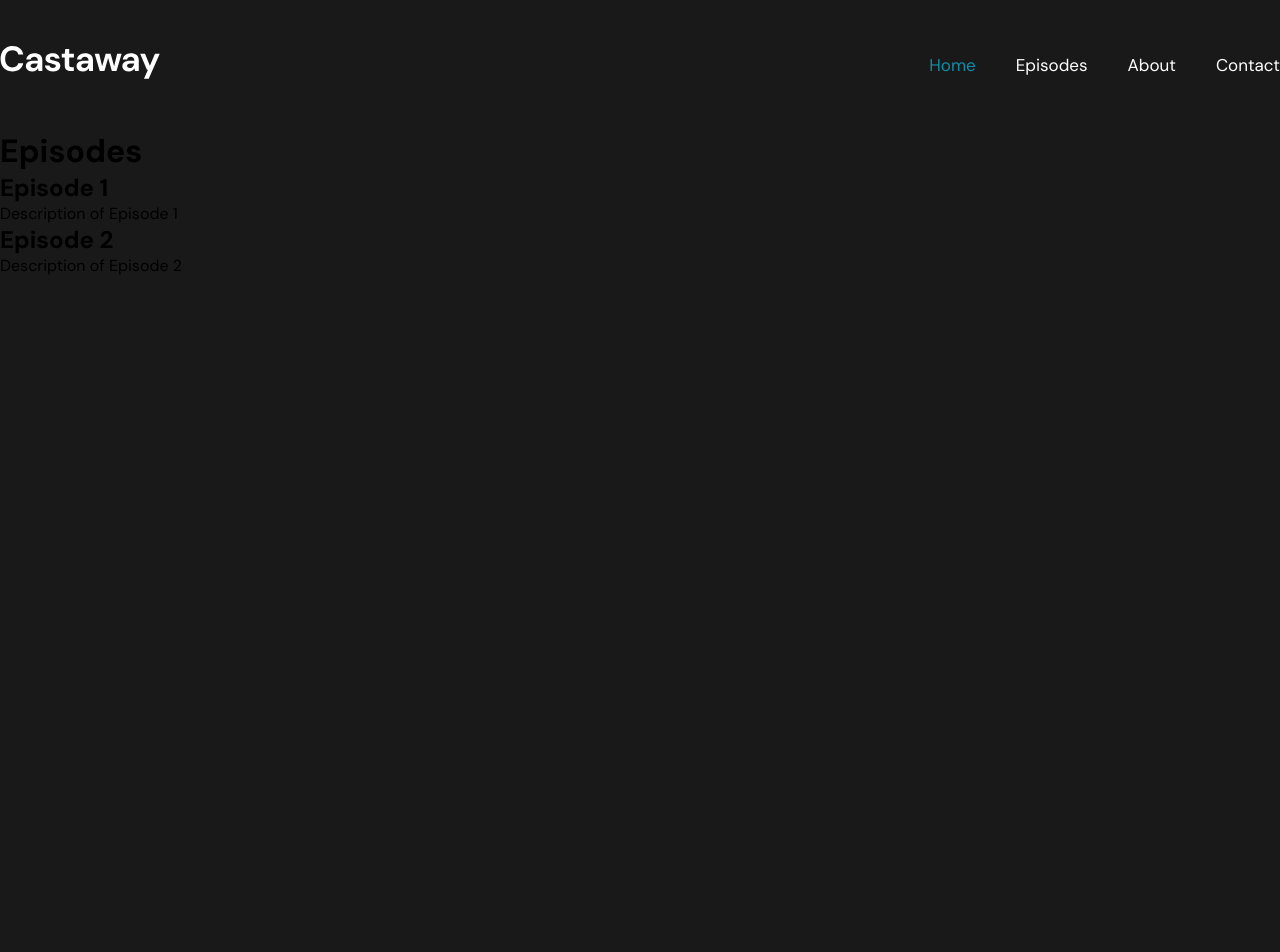
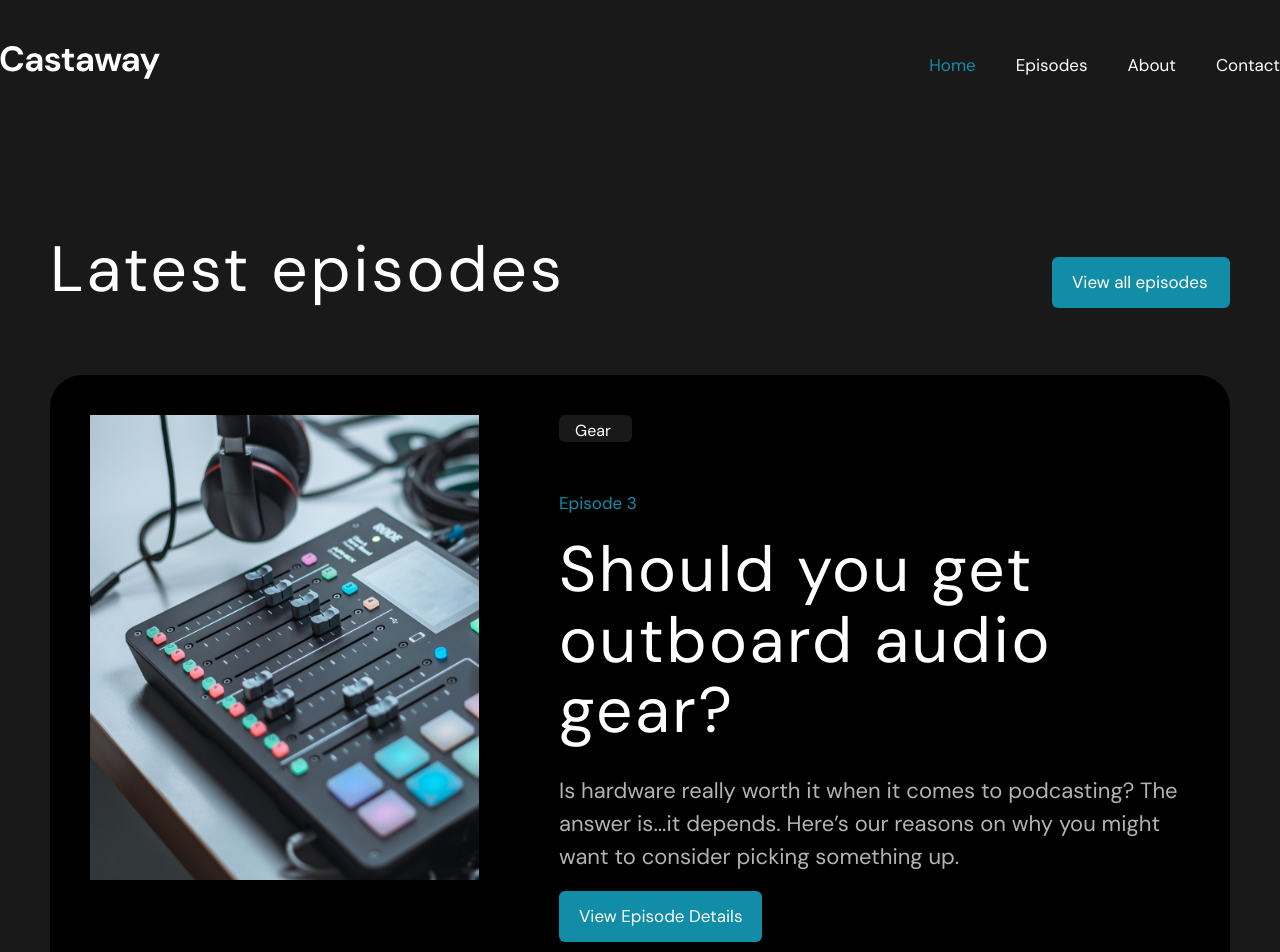
Before and after one commit to Mokkento12/castaway-react-app, a React (Create React App) app: page /episodes in a window 1280 px wide. Shown: the top 952 px of the page. Before the commit the page ends 800 px from the top, so only its background shows below. Built offline with nearby package versions, Linux system fonts and the light colour scheme.

Commit message:
переписан компонент EpisodesPage

```diff
--- a/src/components/Episodes/EpisodesPage.css
+++ b/src/components/Episodes/EpisodesPage.css
@@ -0,0 +1,98 @@
+.episodes {
+  padding: 100px 50px 160px;
+}
+
+.header-ep {
+  display: flex;
+  align-items: center;
+  justify-content: space-between;
+  margin-bottom: 40px;
+}
+
+.ep-title {
+  color: #FFF;
+  font-size: 64px;
+  font-style: normal;
+  font-weight: 400;
+  line-height: 79.2px;
+  letter-spacing: 2.88px;
+  margin-bottom: 26px;
+}
+
+.button {
+  min-width: 178px;
+  height: 51px;
+  display: inline-block;
+  border-radius: 6px;
+  background: #118DA8;
+  color: #fff;
+  text-decoration: none;
+  color: #FFF;
+  font-size: 17px;
+  font-style: normal;
+  font-weight: 400;
+  line-height: 27px;
+  padding: 12px 20px;
+}
+
+.card-container {
+  display: flex;
+  border-radius: 32px;
+  background: #000;
+  margin-bottom: 60px;
+}
+
+.card-image-block,
+.card-text-block {
+  padding: 40px;
+}
+
+.card-text-block {
+  max-width: 778px;
+  min-height: 465px;
+}
+
+.card-image {
+  width: 389px;
+  height: 465px;
+}
+
+.ep-label {
+  display: inline-block;
+  min-width: 73px;
+  height: 27px;
+  border-radius: 6px;
+  background: #191919;
+  color: #fff;
+  padding: 5px 16px;
+  margin-bottom: 48px;
+}
+
+.card-title {
+  color: #118DA8;
+  font-size: 17px;
+  font-style: normal;
+  font-weight: 400;
+  line-height: 27px;
+  margin-bottom: 18px;
+}
+
+.card-title-strong {
+  color: #FFF;
+  font-size: 64px;
+  font-style: normal;
+  font-weight: 400;
+  line-height: 70.4px;
+  letter-spacing: 2.56px;
+  margin-bottom: 28px;
+}
+
+.card-desc {
+  max-width: 757px;
+  color: rgba(255, 255, 255, 0.70);
+  font-size: 22px;
+  font-style: normal;
+  font-weight: 400;
+  line-height: 33px;
+  margin-bottom: 18px;
+}
--- a/src/components/Episodes/EpisodesPage.js
+++ b/src/components/Episodes/EpisodesPage.js
@@ -1,23 +1,59 @@
 import React from "react";
 import "./EpisodesPage.css";
 
+import cardImg1 from "../../assets/img/card-img-1.jpg";
+import cardImg2 from "../../assets/img/card-img-2.jpg";
+import cardImg3 from "../../assets/img/card-img-3.jpg";
+
 const EpisodesPage = () => {
   const episodes = [
-    { title: "Episode 1", description: "Description of Episode 1" },
-    { title: "Episode 2", description: "Description of Episode 2" },
+    {
+      img: cardImg1,
+      label: "Gear",
+      episode: "Episode 3",
+      title: "Should you get outboard audio gear?",
+      desc: "Is hardware really worth it when it comes to podcasting? The answer is...it depends. Here’s our reasons on why you might want to consider picking something up.",
+    },
+    {
+      img: cardImg2,
+      label: "Tips & Tricks",
+      episode: "Episode 2",
+      title: "Mic tricks to take you to the next level",
+      desc: "Stop rolling with those default settings on your mic. These small tweaks will take you from sounding good to great.",
+    },
+    {
+      img: cardImg3,
+      label: "Gear",
+      episode: "Episode 1",
+      title: "The best microphone under $200",
+      desc: "With so many microphones on the market, how are you supposed to know what’s the best? Take a look at our top picks.",
+    },
   ];
 
   return (
-    <div>
-      <h1>Episodes</h1>
-      <ul>
-        {episodes.map((episode, index) => (
-          <li key={index}>
-            <h2>{episode.title}</h2>
-            <p>{episode.description}</p>
-          </li>
-        ))}
-      </ul>
+    <div className="episodes">
+      <header className="header-ep">
+        <h2 className="ep-title">Latest episodes</h2>
+        <a href="#" className="button">
+          View all episodes
+        </a>
+      </header>
+      {episodes.map((ep, index) => (
+        <div key={index} className="card-container">
+          <div className="card-image-block">
+            <img className="card-image" src={ep.img} alt="" />
+          </div>
+          <div className="card-text-block">
+            <span className="ep-label">{ep.label}</span>
+            <h3 className="card-title">{ep.episode}</h3>
+            <h2 className="card-title-strong">{ep.title}</h2>
+            <p className="card-desc">{ep.desc}</p>
+            <a href="#" className="button">
+              View Episode Details
+            </a>
+          </div>
+        </div>
+      ))}
     </div>
   );
 };
```
